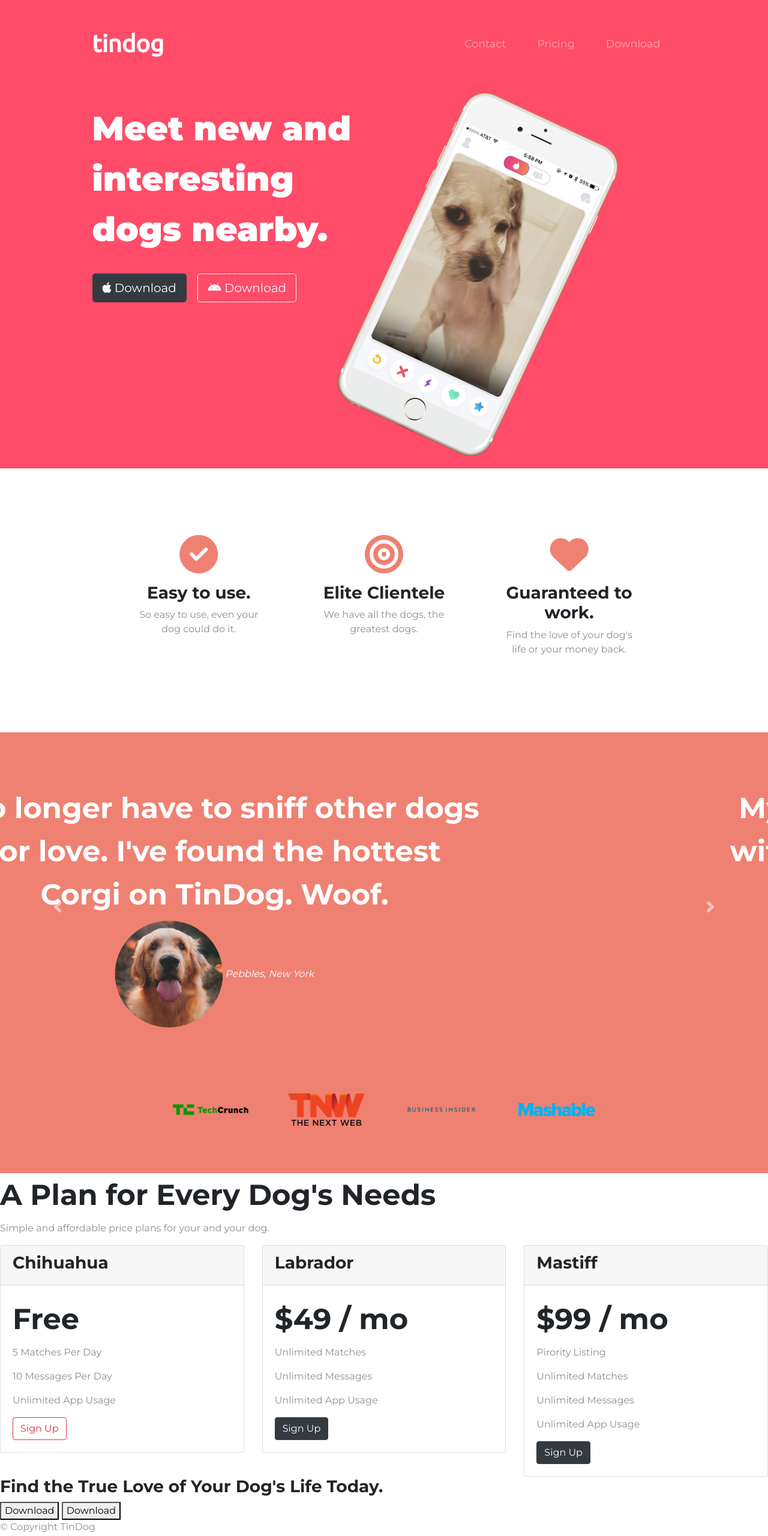
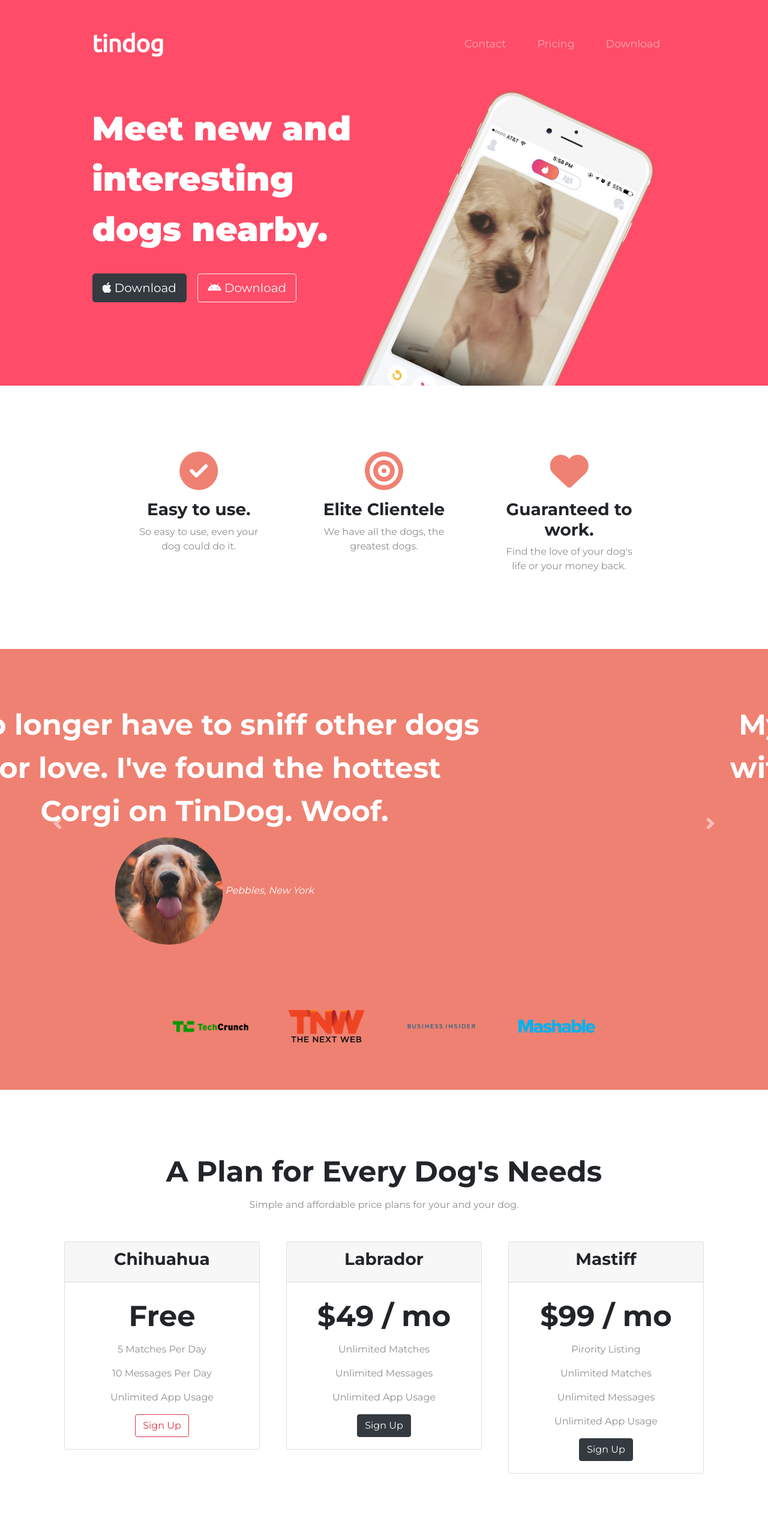
Before and after one commit to sabarish1827/tindog, a plain HTML site: page index.html in a window 1280 px wide. Shown: the top 2561 px of the page at 60% size. Drawn offline with nearby package versions, Linux system fonts and the light colour scheme.

Commit message:
Update 2 styles.css
changes supporting the updates in princing section

```diff
--- a/css/styles.css
+++ b/css/styles.css
@@ -30,7 +30,7 @@ p{
 
 
 .container-fluid{
-    padding: 3% 12%;
+    padding: 3% 12% 9%;
 }
 
 /* navigation bar */
@@ -62,11 +62,16 @@ p{
 .title-img{
     width: 60%;
     transform: rotate(25deg);
+    position: absolute;
+    right: 30%;
 }
 
 /* Features section */
 #features{
     padding: 5% 15%;
+    background-color: #fff;
+    position: relative;
+    z-index: 1;
 }
 
 .feature-box{
@@ -109,3 +114,13 @@ p{
     width: 10%;
     margin: 20px 30px 40px;
 }
+
+/* pricing section */
+#pricing{
+    padding: 100px;
+    text-align: center;
+}
+
+.pricing-column{
+    padding: 3% 2%;
+}
```
